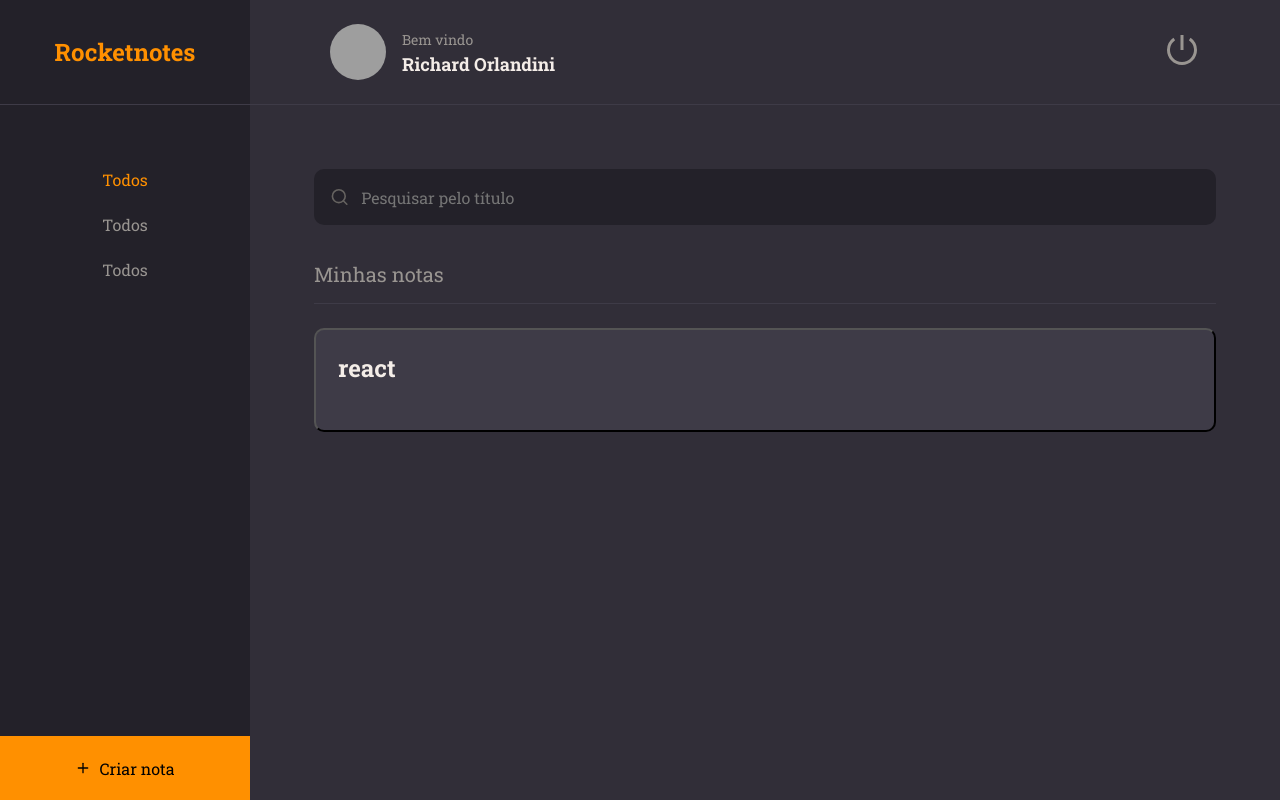
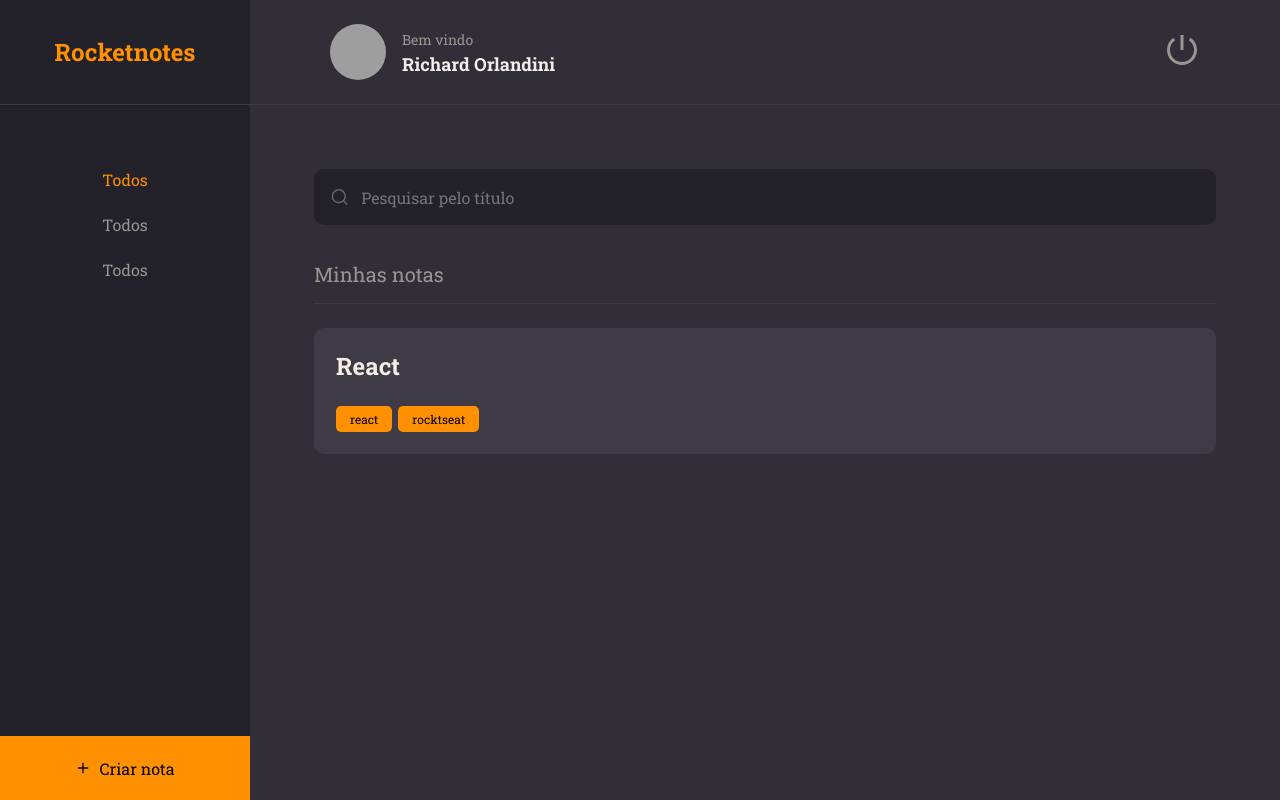
Before and after one commit to RichardOrlandini/Rocketseat_Notes, a React (Vite) app: page / in a window 1280 px wide. Built offline with nearby package versions, Linux system fonts and the light colour scheme; grey boxes are pictures that could not be loaded.

Commit message:
Terminando a pagina home

```diff
--- a/src/components/Note/index.jsx
+++ b/src/components/Note/index.jsx
@@ -9,11 +9,7 @@ export function Note ({data, ...rest}){
             data.tags &&
             <footer>
                 {
-                    data.tags.map(tag => {
-                        <Tag
-                        key={tag.name}
-                        title={tag.name} />
-                    })
+                    data.tags.map(tag => <Tag key={tag.name} title={tag.name} />)
                 }
             </footer>
 
--- a/src/components/Note/styles.js
+++ b/src/components/Note/styles.js
@@ -4,6 +4,7 @@ export const  Container  = styled.button`
     width: 100%;
     background-color: ${({theme}) => theme.COLORS.BACKGROUND_700};
 
+    border: none;
     border-radius: 10px;
     padding: 22px;
     margin-bottom: 16px;
--- a/src/pages/Home/index.jsx
+++ b/src/pages/Home/index.jsx
@@ -34,10 +34,10 @@ export function Home(){
           <Content>
             <Section title="Minhas notas">
               <Note data={{
-                title: 'react' ,
+                title: 'React',
                  tags:[
                   {id: '1', name:'react'},
-                  {id: '2', name:'rocktseat'},
+                  {id: '2', name:'rocktseat'}
                   ]
                 }}
                 />
```
